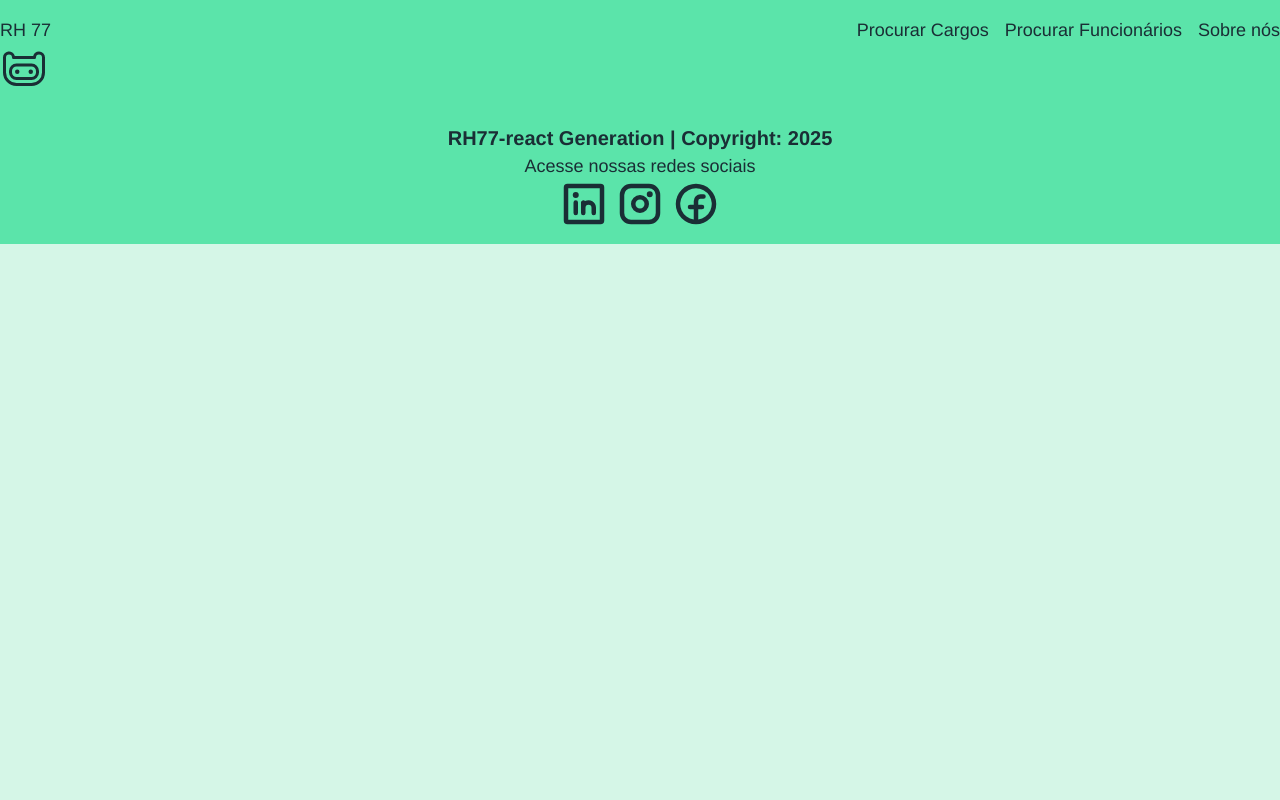
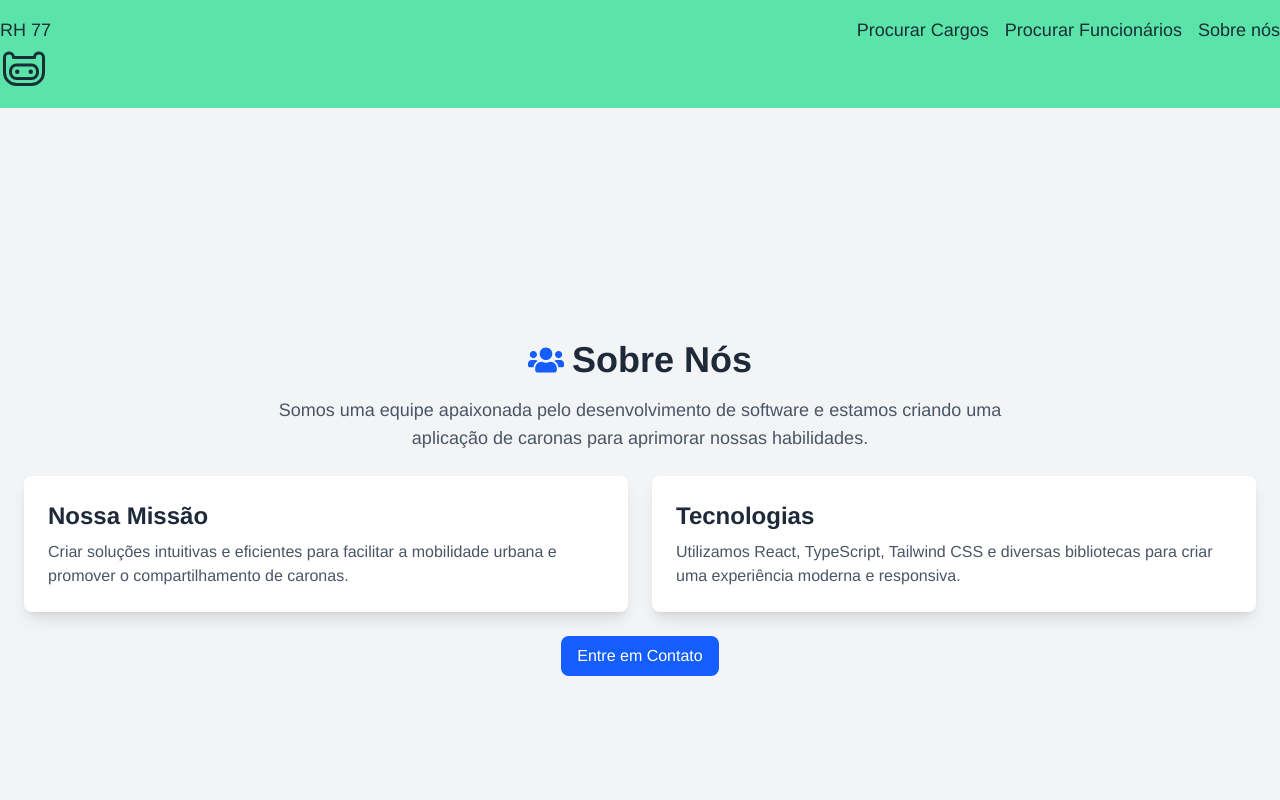
Before and after one commit to Lucassai/rh77-react, a React (Vite) app: page /sobrenos in a window 1280 px wide. Shown: the top 800 px of the page. Built offline with nearby package versions, Linux system fonts and the light colour scheme.

Commit message:
Ajustes de texto.

```diff
--- a/src/App.css
+++ b/src/App.css
@@ -12,4 +12,7 @@
   --color-ice: #d5f6e7;
   --color-dark-ice: #5be4aa;
   --color-shadow-ice: #1a2e35;
+  /*Ivan brabo*/
+  --color-tails-ice: #FFEB3B;
+  --color-sonic-ice: #1E88E5;
 }
--- a/src/App.tsx
+++ b/src/App.tsx
@@ -5,16 +5,18 @@
 import FuncionarioPage from "./pages/funcionario/funcionarioPage";
 import { BrowserRouter, Routes, Route } from "react-router";
 import Home from "./pages/home/Home";
+import Sobre from "./pages/sobrenos/Sobre"
 
 function App() {
   return (
     <BrowserRouter>
       <Navbar />
-      <Routes>
-        <Route path="/" element={<Home />} />
-        <Route path="/funcionarios" element={<FuncionarioPage />} />
-        <Route path="/cargos" element={<ListarCargos />} />
-      </Routes>
+        <Routes>
+          <Route path="/" element={<Home />} />
+          <Route path="/funcionarios" element={<FuncionarioPage />} />
+          <Route path="/cargos" element={<ListarCargos />} />
+          <Route path="/sobrenos" element={<Sobre />} />
+        </Routes>
       <Footer />
     </BrowserRouter>
   );
--- a/src/pages/home/Home.tsx
+++ b/src/pages/home/Home.tsx
@@ -1,4 +1,5 @@
 import { Person } from "@phosphor-icons/react";
+
 function Home() {
   return (
     <>
--- /dev/null
+++ b/src/pages/sobrenos/Sobre.tsx
@@ -0,0 +1,48 @@
+import { FaUsers } from "react-icons/fa";
+import { motion } from "framer-motion";
+
+const Sobre = () => {
+  return (
+    <div className="flex flex-col items-center justify-center min-h-screen p-6 bg-gray-100">
+      <motion.div
+        initial={{ opacity: 0, y: -20 }}
+        animate={{ opacity: 1, y: 0 }}
+        transition={{ duration: 0.5 }}
+        className="max-w-3xl text-center"
+      >
+        <h1 className="text-4xl font-bold text-gray-800 mb-4 flex items-center justify-center gap-2">
+          <FaUsers className="text-blue-600" /> Sobre Nós
+        </h1>
+        <p className="text-gray-600 text-lg mb-6">
+          Somos uma equipe apaixonada pelo desenvolvimento de software e estamos criando uma aplicação de caronas para aprimorar nossas habilidades.
+        </p>
+      </motion.div>
+
+      <motion.div
+        initial={{ opacity: 0, y: 20 }}
+        animate={{ opacity: 1, y: 0 }}
+        transition={{ duration: 0.5, delay: 0.2 }}
+        className="grid grid-cols-1 md:grid-cols-2 gap-6"
+      >
+        <div className="shadow-lg p-6 bg-white rounded-lg">
+          <h2 className="text-2xl font-semibold text-gray-800 mb-2">Nossa Missão</h2>
+          <p className="text-gray-600">
+            Criar soluções intuitivas e eficientes para facilitar a mobilidade urbana e promover o compartilhamento de caronas.
+          </p>
+        </div>
+        <div className="shadow-lg p-6 bg-white rounded-lg">
+          <h2 className="text-2xl font-semibold text-gray-800 mb-2">Tecnologias</h2>
+          <p className="text-gray-600">
+            Utilizamos React, TypeScript, Tailwind CSS e diversas bibliotecas para criar uma experiência moderna e responsiva.
+          </p>
+        </div>
+      </motion.div>
+
+      <button className="mt-6 bg-blue-600 text-white px-4 py-2 rounded-lg hover:bg-blue-700 transition">
+        Entre em Contato
+      </button>
+    </div>
+  );
+};
+
+export default Sobre;
```
Also changed, not shown: src/pages/placeholder.tsx (deleted).
